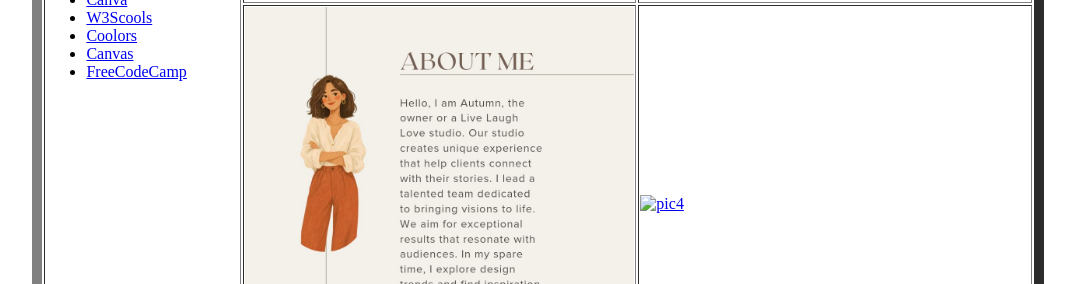
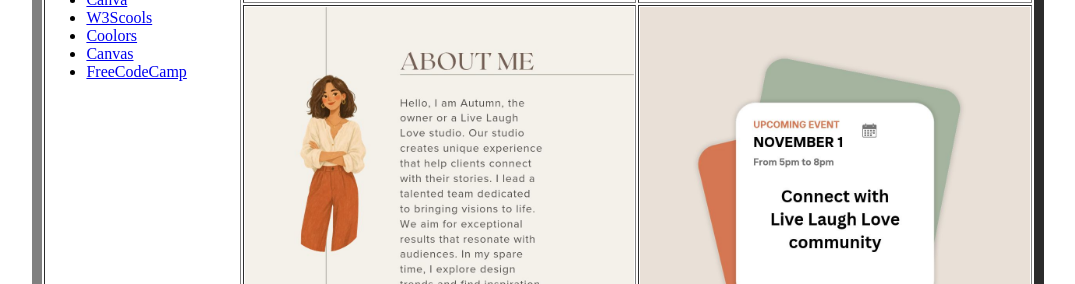
Before and after one commit to autumnc07/website10-21, a plain HTML site: page index.html in a window 1280 px wide. Shown: the part 668-952 px from the top of the page, without its empty margins (102-1177 px from the left). Drawn offline with Linux system fonts and the light colour scheme.

Commit message:
Add files via upload

```diff
--- a/index.html
+++ b/index.html
@@ -42,7 +42,7 @@
 
     <tr>
         <td width="40%"><img src="me.jpg" alt="pic3"  width="100%"/></a></td>
-        <td width="40%"><a href="maybe.jpg"><img src="xxx.jpg" alt= "pic4" width="100%"/></a></td>
+        <td width="40%"><img src="maybe.jpg" alt= "pic4" width="100%"/></a></td>
     </tr>
     <tr>
         <td id="footer" colspan="3">
```
